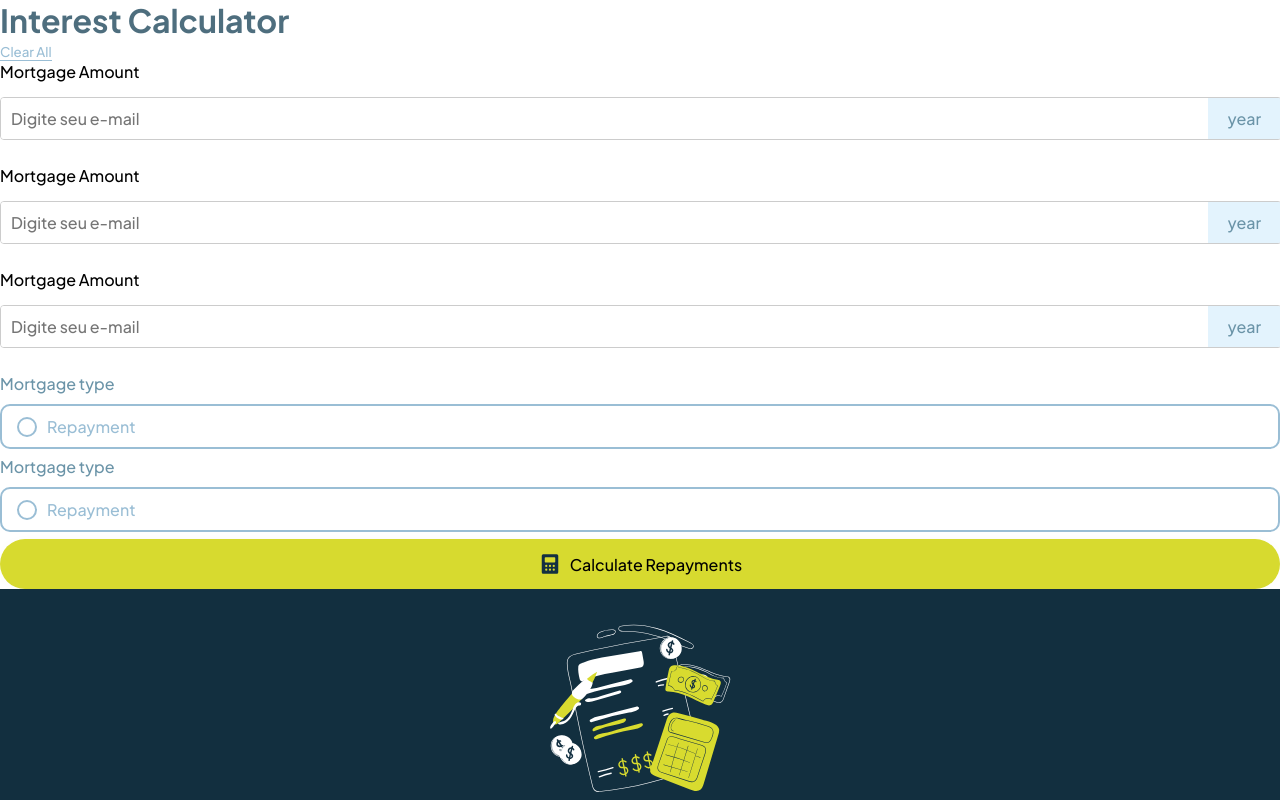
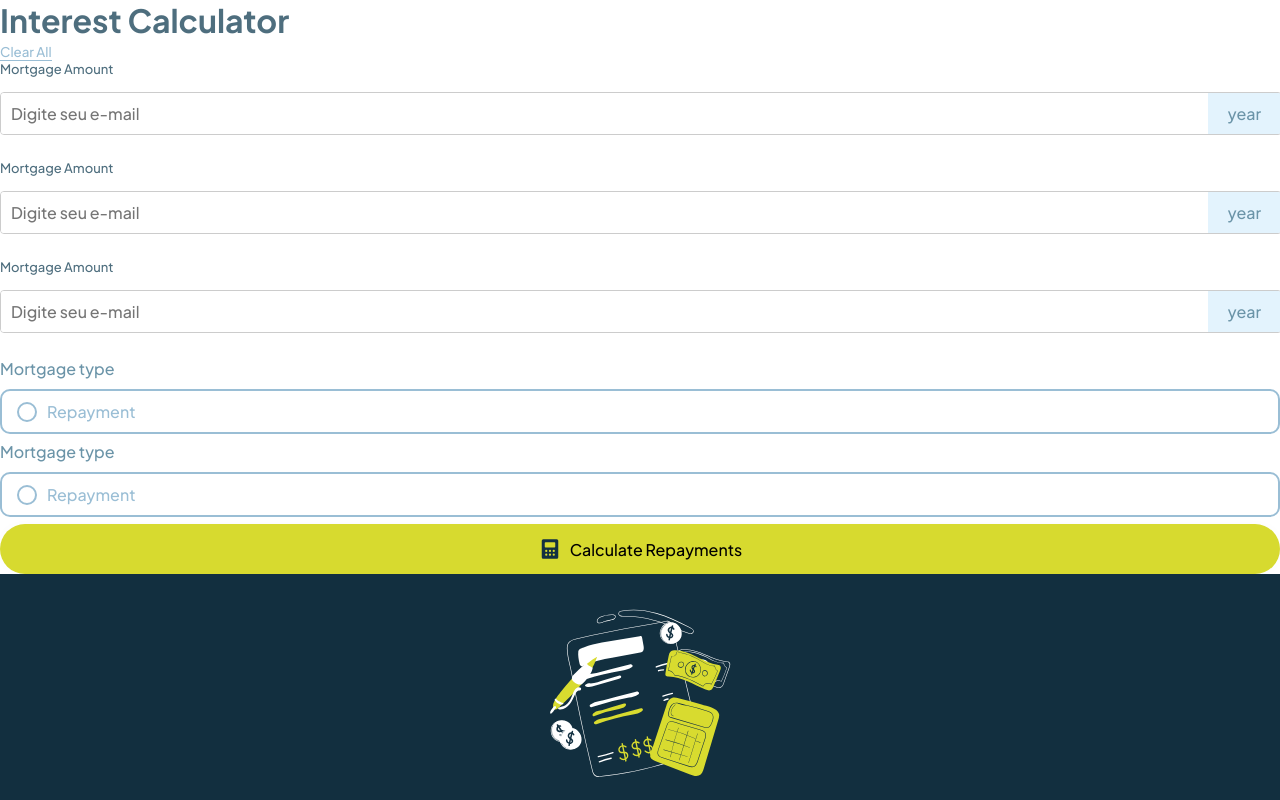
Before and after one commit to allmuniz/interest-calculator, an Angular app: page /dashboard in a window 1280 px wide. Shown: the top 800 px of the page. Built offline with nearby package versions, Linux system fonts and the light colour scheme.

Commit message:
style: Updating title for input

```diff
--- a/src/app/components/input/input.component.css
+++ b/src/app/components/input/input.component.css
@@ -1,7 +1,8 @@
 .group-label-input {
   p {
-    font-size: 16px;
+    font-size: 13px;
     margin-bottom: 15px;
+    color: var(--color-neutral-slate-700);
   }
 
   .input-group {
--- a/src/app/components/input/input.component.html
+++ b/src/app/components/input/input.component.html
@@ -3,7 +3,7 @@
     <p>Mortgage Amount</p>
 
     <div class="input-group">
-      <input type="email" id="email" name="email" placeholder="Digite seu e-mail">
+      <input type="email" id="email" name="email" placeholder="Digite seu e-mail" autocomplete="off">
       <span>year</span>
     </div>
 
```
